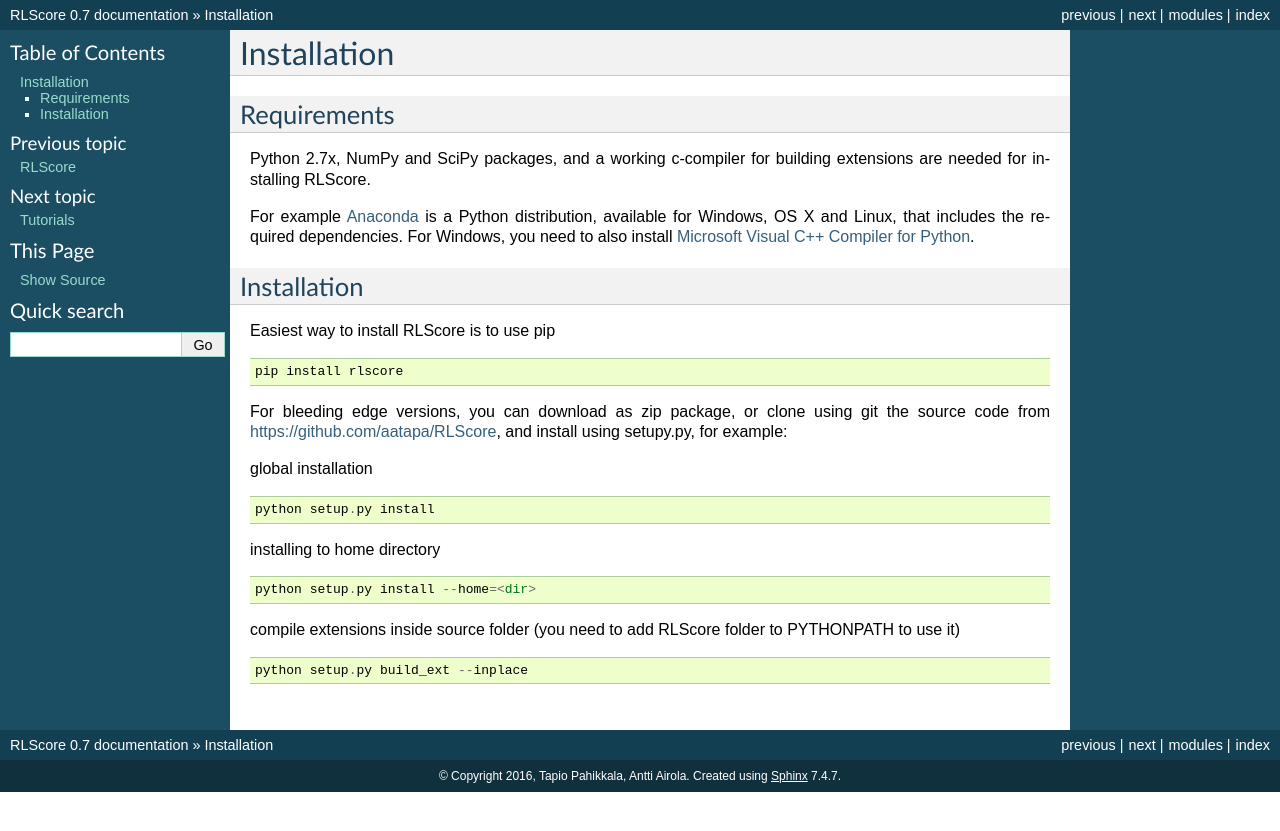
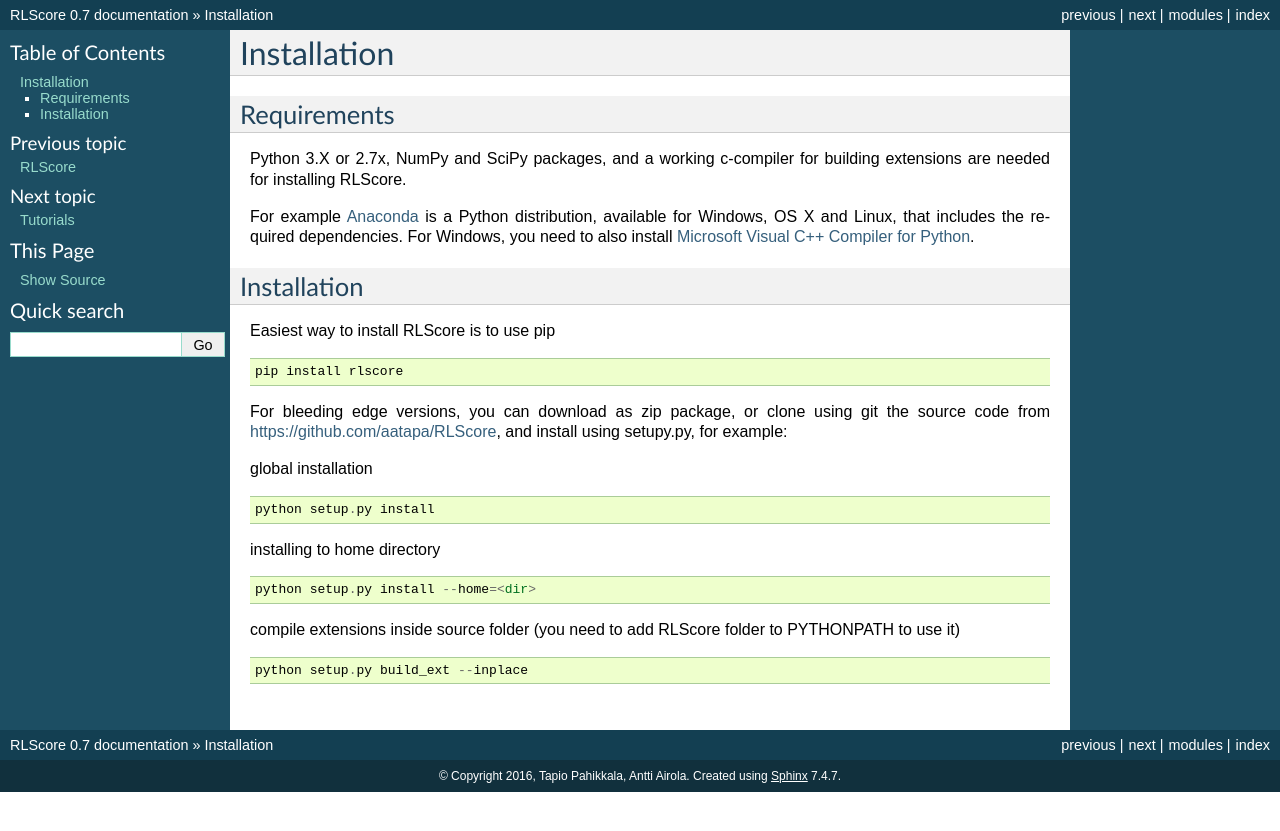
Before and after one commit to aatapa/RLScore, a Sphinx documentation site: the page built from docs/install.rst, in a window 1280 px wide. Shown: the top 831 px of the page. Built offline with Sphinx 7.4.7, drawn with Linux system fonts in a browser that asks for light colours.

Commit message:
updated for new release

```diff
--- a/docs/install.rst
+++ b/docs/install.rst
@@ -5,9 +5,9 @@ Installation
 Requirements
 ============
 
-Python 2.7x, NumPy and SciPy packages, and a working c-compiler for building extensions are needed for installing RLScore.
+Python 3.X or 2.7x, NumPy and SciPy packages, and a working c-compiler for building extensions are needed for installing RLScore.
 
-For example `Anaconda <https://www.continuum.io/downloads>`_ is a Python distribution, available for Windows, OS X and Linux, that includes the required dependencies. For Windows, you need to also install `Microsoft Visual C++ Compiler for Python <http://www.microsoft.com/en-us/download/details.aspx?id=44266>`_.
+For example `Anaconda <https://www.continuum.io/downloads>`_ is a Python distribution, available for Windows, OS X and Linux, that includes the required dependencies. For Windows, you need to also install `Microsoft Visual C++ Compiler for Python <https://wiki.python.org/moin/WindowsCompilers>`_.
 
 Installation
 ============
--- a/setup.py
+++ b/setup.py
@@ -26,7 +26,7 @@ setup(
     name = 'rlscore',
     description = 'machine learning package',
     url = "https://github.com/aatapa/RLScore",
-    version = "0.7",
+    version = "0.8",
     license = "MIT",
     include_dirs = [np.get_include()],
     ext_modules = ext_modules,
```
Also changed, not shown: README.rst (+7 -3 lines).
